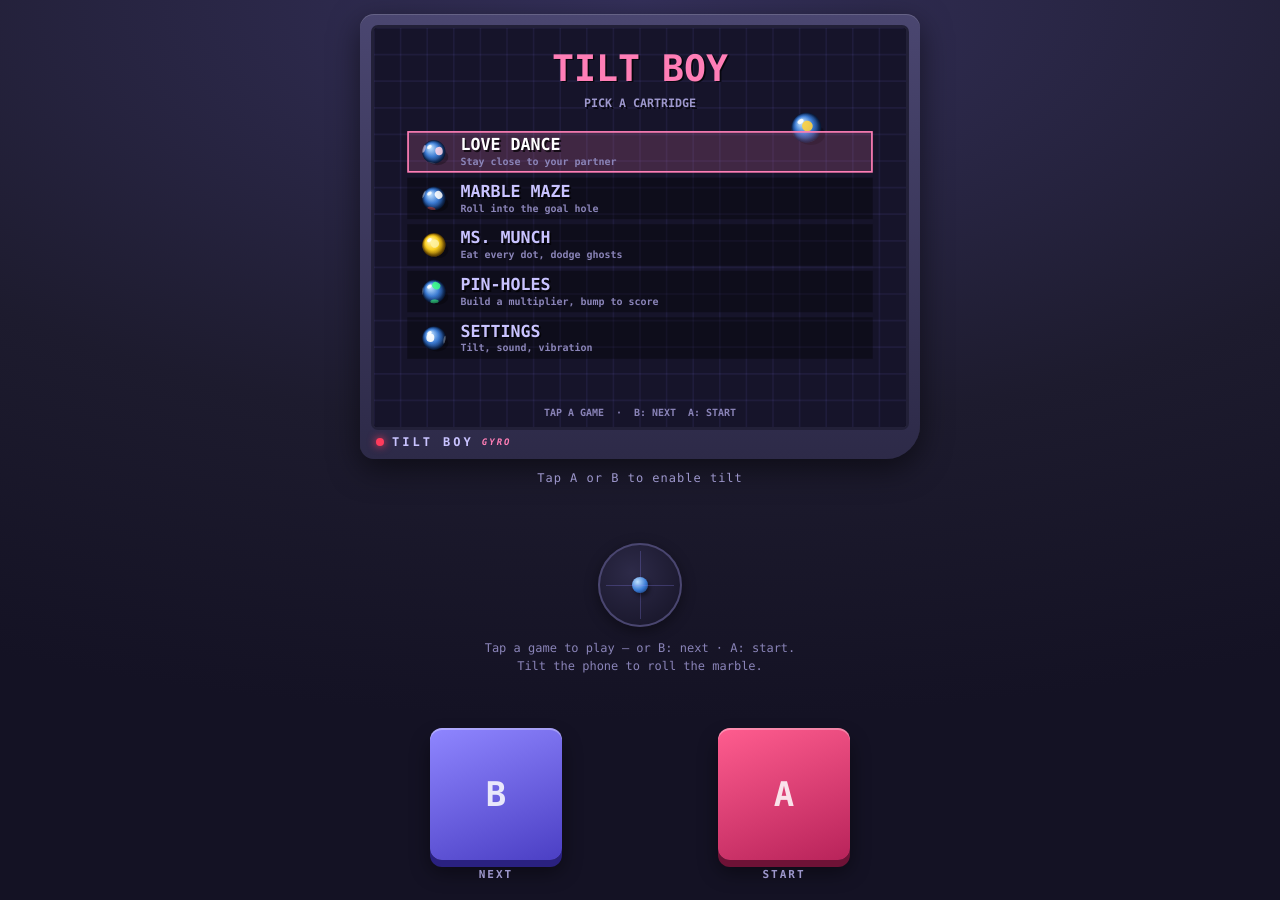
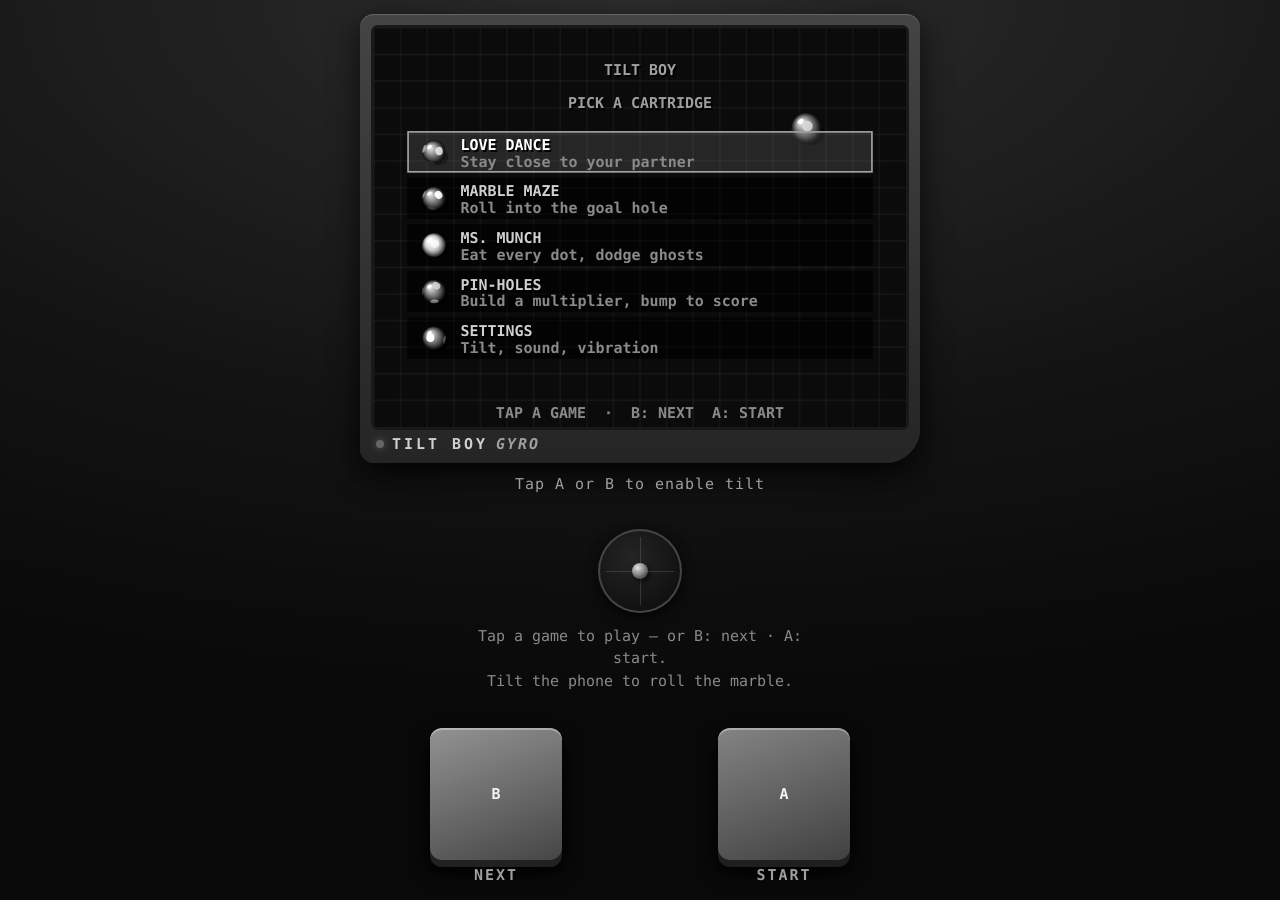
Before and after one commit to AmmarRica/AmmarRica.github.io, a Jekyll site: the page tilt-boy/index.html, which Jekyll copies as it is, in a window 1280 px wide. Built offline with Jekyll 4.4.1, drawn with Linux system fonts in a browser that asks for light colours.

Commit message:
Tilt Boy: black and white, one font size (#75)
- One grayscale filter (with a slight contrast lift) over the whole
  handheld: canvas, bezel, info text and A/B pads.
- Every piece of text uses the same size. On the canvas txt() and the
  bumper numbers draw at FS = 9 screen pixels; the DOM text (brand, tilt
  readout, help, pad letters and labels) uses --fs, which resize() sets
  so it matches the canvas text on screen.
- Pause panel widened so its note fits at the shared size.


Claude-Session: https://claude.ai/code/session_01KzBLgL2ZQnwKdAEnsSaFnS

Co-authored-by: Claude <noreply@anthropic.com>

```diff
--- a/tilt-boy/index.html
+++ b/tilt-boy/index.html
@@ -18,7 +18,10 @@
     html, body { height: 100%; overflow: hidden; background: #1d1b2e; color: #e9e6ff;
       font-family: ui-monospace, Menlo, Consolas, "Courier New", monospace;
       touch-action: none; user-select: none; -webkit-user-select: none; overscroll-behavior: none; }
-    #app { position: fixed; inset: 0; display: flex; flex-direction: column; align-items: center;
+    /* The whole handheld renders in black and white. --fs is the single font
+       size, set from JS to match the canvas text size on screen. */
+    :root { --fs: 10px; }
+    #app { filter: grayscale(1) contrast(1.1); font-size: var(--fs); position: fixed; inset: 0; display: flex; flex-direction: column; align-items: center;
       padding: calc(env(safe-area-inset-top, 0px) + 14px) 16px calc(env(safe-area-inset-bottom, 0px) + 18px);
       background: radial-gradient(120% 80% at 50% 0%, #34305a 0%, #1d1b2e 60%, #141224 100%); }
 
@@ -29,14 +32,14 @@
     #screenwrap { position: relative; width: 100%; aspect-ratio: 4 / 3; background: #000; border-radius: 4px;
       box-shadow: inset 0 0 0 2px #15132a, 0 0 0 3px #222038; overflow: hidden; }
     canvas { display: block; width: 100%; height: 100%; }
-    #brand { display: flex; align-items: center; gap: 8px; padding: 8px 2px 2px; font-size: 12px; font-weight: 800;
+    #brand { display: flex; align-items: center; gap: 8px; padding: 8px 2px 2px; font-size: var(--fs); font-weight: 800;
       letter-spacing: 3px; color: #c9c3ff; }
-    #brand small { font-size: 9px; letter-spacing: 2px; color: #ff7eb6; font-style: italic; }
+    #brand small { font-size: var(--fs); letter-spacing: 2px; color: #ff7eb6; font-style: italic; }
     #brand .led { width: 8px; height: 8px; border-radius: 50%; background: #555; box-shadow: 0 0 0 1px #000; }
     #brand .led.on { background: #ff3b5c; box-shadow: 0 0 8px #ff3b5c; }
     #brand .led.ok { background: #3bff8a; box-shadow: 0 0 8px #3bff8a; }
 
-    #info { margin-top: 12px; min-height: 18px; font-size: 12px; color: #9d97cc; text-align: center; letter-spacing: 1px; }
+    #info { margin-top: 12px; min-height: 18px; font-size: var(--fs); color: #9d97cc; text-align: center; letter-spacing: 1px; }
     #info b { color: #e9e6ff; }
 
     /* Middle deck: live tilt level + how-to */
@@ -48,20 +51,20 @@
     #lvl::after { top: 50%; left: 8px; right: 8px; height: 1px; }
     #dot { position: absolute; left: 50%; top: 50%; width: 16px; height: 16px; margin: -8px 0 0 -8px; border-radius: 50%;
       background: radial-gradient(circle at 35% 30%, #bfe0ff, #3a7bd5 55%, #0b2350); box-shadow: 2px 3px 4px rgba(0,0,0,.45); }
-    #help { max-width: 340px; font-size: 12px; line-height: 1.5; color: #8a84b8; text-align: center; min-height: 36px; }
+    #help { max-width: 340px; font-size: var(--fs); line-height: 1.5; color: #8a84b8; text-align: center; min-height: 36px; }
     @media (max-height: 640px) { #lvl { display: none; } }
 
     /* Two square buttons at the bottom */
     #pads { width: min(100%, 420px); display: flex; justify-content: space-between; align-items: flex-start; gap: 16px; }
     .padcol { display: flex; flex-direction: column; align-items: center; gap: 8px; margin: 0; transform: none; }
     .pad { width: min(34vw, 132px, 17dvh); aspect-ratio: 1; border-radius: 12px; border: 0; cursor: pointer;
-      font: 900 34px/1 ui-monospace, Menlo, Consolas, monospace; color: rgba(255,255,255,.85);
+      font: 900 var(--fs)/1 ui-monospace, Menlo, Consolas, monospace; color: rgba(255,255,255,.85);
       background: linear-gradient(160deg, #ff5d8f, #b8235a); box-shadow: 0 7px 0 #6e1236, 0 12px 20px rgba(0,0,0,.45), inset 0 2px 0 rgba(255,255,255,.3);
       touch-action: none; transition: transform .05s, box-shadow .05s; }
     #btnB { background: linear-gradient(160deg, #8f86ff, #4b3fc4); box-shadow: 0 7px 0 #2a2180, 0 12px 20px rgba(0,0,0,.45), inset 0 2px 0 rgba(255,255,255,.3); }
     .pad.down { transform: translateY(6px); box-shadow: 0 1px 0 #6e1236, 0 4px 8px rgba(0,0,0,.45), inset 0 2px 0 rgba(255,255,255,.2); }
     #btnB.down { box-shadow: 0 1px 0 #2a2180, 0 4px 8px rgba(0,0,0,.45), inset 0 2px 0 rgba(255,255,255,.2); }
-    .padlbl { font-size: 11px; font-weight: 800; letter-spacing: 2px; color: #9d97cc; height: 14px; line-height: 14px; white-space: nowrap; }
+    .padlbl { font-size: var(--fs); font-weight: 800; letter-spacing: 2px; color: #9d97cc; height: 14px; line-height: 14px; white-space: nowrap; }
   </style>
 </head>
 <body>
@@ -85,6 +88,7 @@
 // Logical resolution is 320×240 (4:3). The backing store is scaled up for the
 // device's pixel ratio so marbles stay smooth.
 const W = 320, H = 240;
+const FS = 9; // the one font size, in screen pixels
 const cv = document.getElementById('screen');
 const screenCtx = cv.getContext('2d');
 let ctx = screenCtx;
@@ -97,6 +101,7 @@ function resize() {
   cv.width = w; cv.height = Math.round(w * 3 / 4);
   SCALE = cv.width / W;
   LAYERS.clear();
+  document.documentElement.style.setProperty('--fs', (FS * r.width / W).toFixed(2) + 'px');
 }
 new ResizeObserver(resize).observe(cv);
 resize();
@@ -122,8 +127,9 @@ const rand = (a, b) => a + Math.random() * (b - a);
 const dist = (a, b) => Math.hypot(a.x - b.x, a.y - b.y);
 const wrap180 = a => { while (a > 180) a -= 360; while (a < -180) a += 360; return a; };
 
-function txt(s, x, y, size = 8, col = '#fff', align = 'left', shadow = true) {
-  ctx.font = `bold ${size}px ui-monospace, Menlo, Consolas, monospace`;
+// Every piece of text uses FS; callers' size arguments are ignored.
+function txt(s, x, y, size, col = '#fff', align = 'left', shadow = true) {
+  ctx.font = `bold ${FS}px ui-monospace, Menlo, Consolas, monospace`;
   ctx.textAlign = align; ctx.textBaseline = 'middle';
   if (shadow) { ctx.fillStyle = 'rgba(0,0,0,.7)'; ctx.fillText(s, x + 1, y + 1); }
   ctx.fillStyle = col; ctx.fillText(s, x, y);
@@ -1275,8 +1281,8 @@ const Pin = {
       cg.addColorStop(0, '#fff'); cg.addColorStop(1, 'rgba(255,255,255,.6)');
       ctx.fillStyle = cg; ctx.beginPath(); ctx.arc(bu.x, bu.y, r * .58, 0, TAU); ctx.fill();
       if (!breaking) {
-        const n = String(bu.hp), fs = Math.round(r * (n.length > 1 ? 0.95 : 1.15));
-        ctx.font = `900 ${fs}px ui-monospace, Menlo, Consolas, monospace`; ctx.textAlign = 'center'; ctx.textBaseline = 'middle';
+        const n = String(bu.hp);
+        ctx.font = `900 ${FS}px ui-monospace, Menlo, Consolas, monospace`; ctx.textAlign = 'center'; ctx.textBaseline = 'middle';
         ctx.lineWidth = 2.2; ctx.strokeStyle = '#ffffff'; ctx.strokeText(n, bu.x, bu.y + .8);
         ctx.fillStyle = urgent ? '#c4102e' : '#2a1030'; ctx.fillText(n, bu.x, bu.y + .8);
       }
```
Also changed, not shown: other parts of tilt-boy/index.html (+1 -1 lines).
